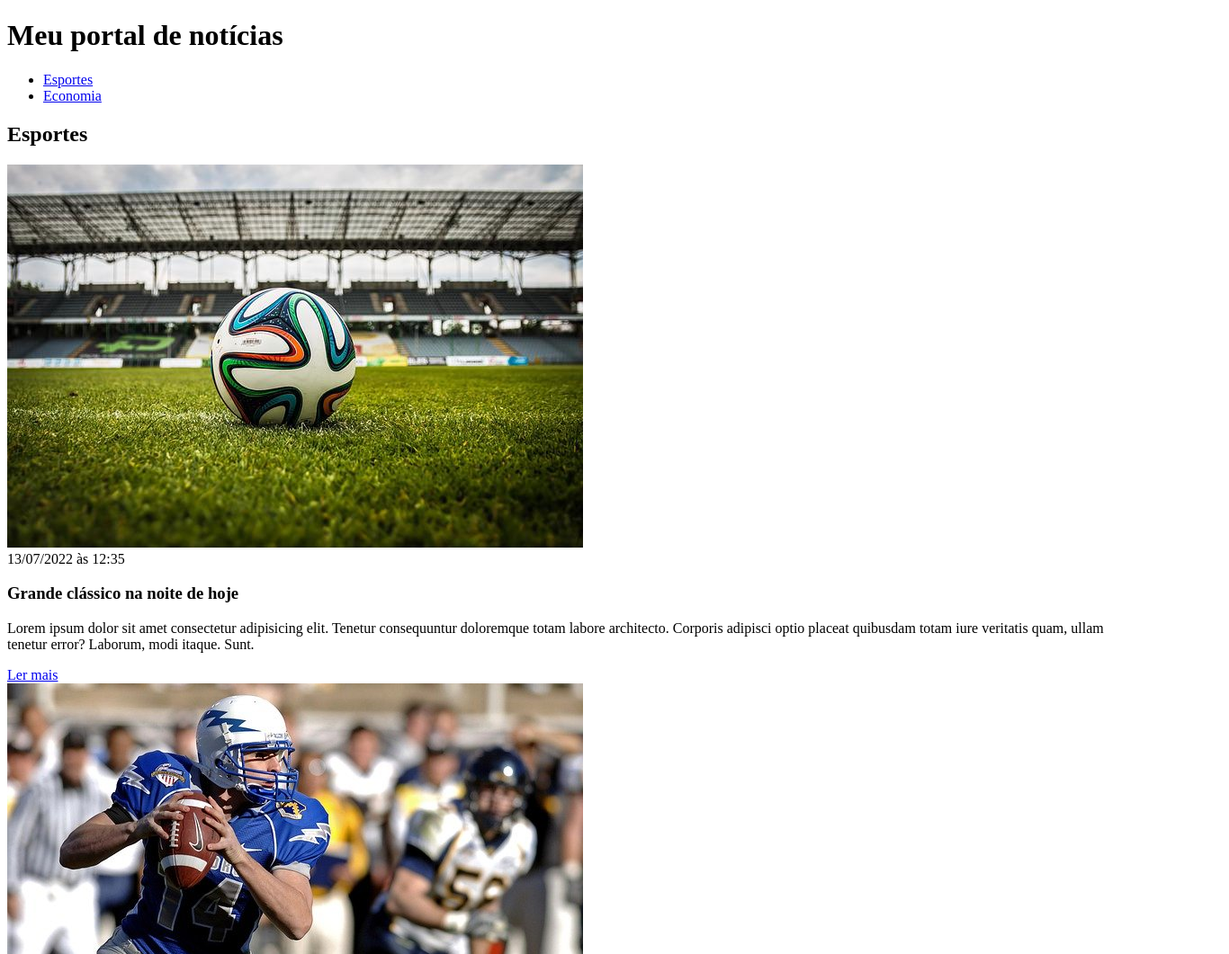
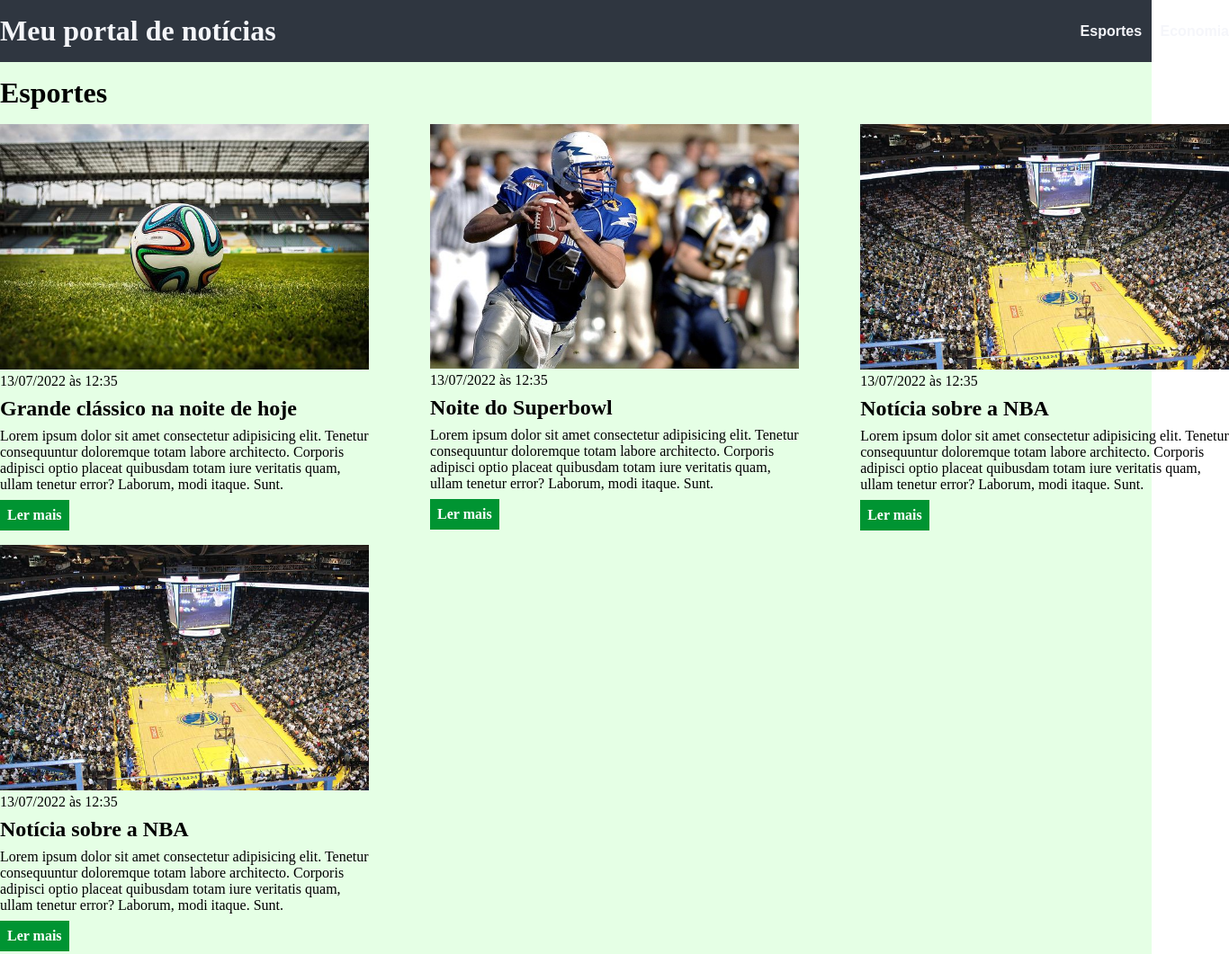
Before and after one commit to Gabriel-Gomes98/curso_ebac_frontend_CSS, a plain HTML site: page css_support_class/css/index.html in a window 1280 px wide. Shown: the top 1061 px of the page at 90% size, 1366 px wide, since content can reach past the window. Drawn offline with Linux system fonts and the light colour scheme.

Commit message:
Aplicando o CSS nas seções de esporte e economia

```diff
--- a/css_support_class/css/index.html
+++ b/css_support_class/css/index.html
@@ -5,10 +5,11 @@
     <meta http-equiv="X-UA-Compatible" content="IE=edge">
     <meta name="viewport" content="width=device-width, initial-scale=1.0">
     <title>Meu portal de notícias</title>
-    <link rel="stylesheet" href="./main.css" />
+    <link rel="stylesheet" href="./style.css"/>
 </head>
 <body>
     <header>
+        <div class="container">
             <h1>Meu portal de notícias</h1>
             <nav>
                 <ul>
@@ -20,9 +21,12 @@
                     </li>
                 </ul>
             </nav>
+        </div>
     </header>
-    <section>
+    <section id="sports">
+        <div class="container">
             <h2>Esportes</h2>
+            <div class="articles">
                 <article>
                     <img src="./imagens/futebol.jpg" alt="Bola de futebol no gramado" />
                     <header>
@@ -67,9 +71,13 @@
                     </p>
                     <a href="#" title="Leia a notícia completa">Ler mais</a>
                 </article>
+            </div>
+        </div>
     </section>
-    <section>
+    <section id="economy">
+        <div class="container">
             <h2>Economia</h2>
+            <div class="articles">
                 <article>
                     <img src="./imagens/dolares.jpg" alt="Muitos dólares" />
                     <header>
@@ -103,6 +111,8 @@
                     </p>
                     <a href="#" title="Leia a notícia completa">Ler mais</a>
                 </article>
+            </div>
+        </div>
     </section>
 </body>
 </html>
--- a/css_support_class/css/style.css
+++ b/css_support_class/css/style.css
@@ -0,0 +1,105 @@
+* {
+    box-sizing: border-box;
+    margin: 0;
+    padding: 0;
+}
+
+body > header {
+    background-color: #2f3640;
+    padding: 16px 0;
+    color: #f5f6fa;
+}
+
+header .container {
+    display: flex;
+    align-items: center;
+    justify-content: space-between;
+}
+
+header li {
+    display: inline;
+    font-family: Arial, Helvetica, sans-serif;
+    font-weight: bold;
+    margin-left: 16px;
+}
+
+header li a {
+    color: #f5f6fa;
+    text-decoration: none;
+}
+
+.container {
+    width: 1366px;
+    margin: 0 auto;
+}
+
+.articles {
+    display: flex;
+    flex-wrap: wrap;
+    justify-content: space-between;
+}
+
+.articles article img {
+    width: 100%;
+}
+
+.articles article {
+    width: 30%;
+}
+
+section {
+    padding: 16px 0;
+}
+
+section h2,
+.articles article {
+    margin-bottom: 16px;
+}
+
+.articles article h3 {
+    margin-top: 8px;
+    margin-bottom: 8px;
+}
+
+.articles article a {
+    background-color: #0000ff;
+    color: #ffffff;
+    padding: 8px;
+    display: inline-block;
+    text-decoration: none;
+    font-weight: bold;
+    margin-top: 8px;
+}
+
+.articles article a:hover {
+    text-decoration: underline;
+}
+
+.articles article p
+.articles article a {
+    font-family: Arial, Helvetica, sans-serif;
+}
+
+.articles article h3 {
+    font-size: 24px;
+}
+
+section h2 {
+    font-size: 32px;
+}
+
+#sports {
+    background-color: rgba(0, 255, 0, 0.1);
+}
+
+#sports .articles article a {
+    background-color: #009432;
+}
+
+#economy {
+    background-color: #f8f59f;
+}
+
+#economy .articles article a {
+    background-color: #ff9f1a;
+}
```
Lines whose indentation alone changed are shown as unchanged.
